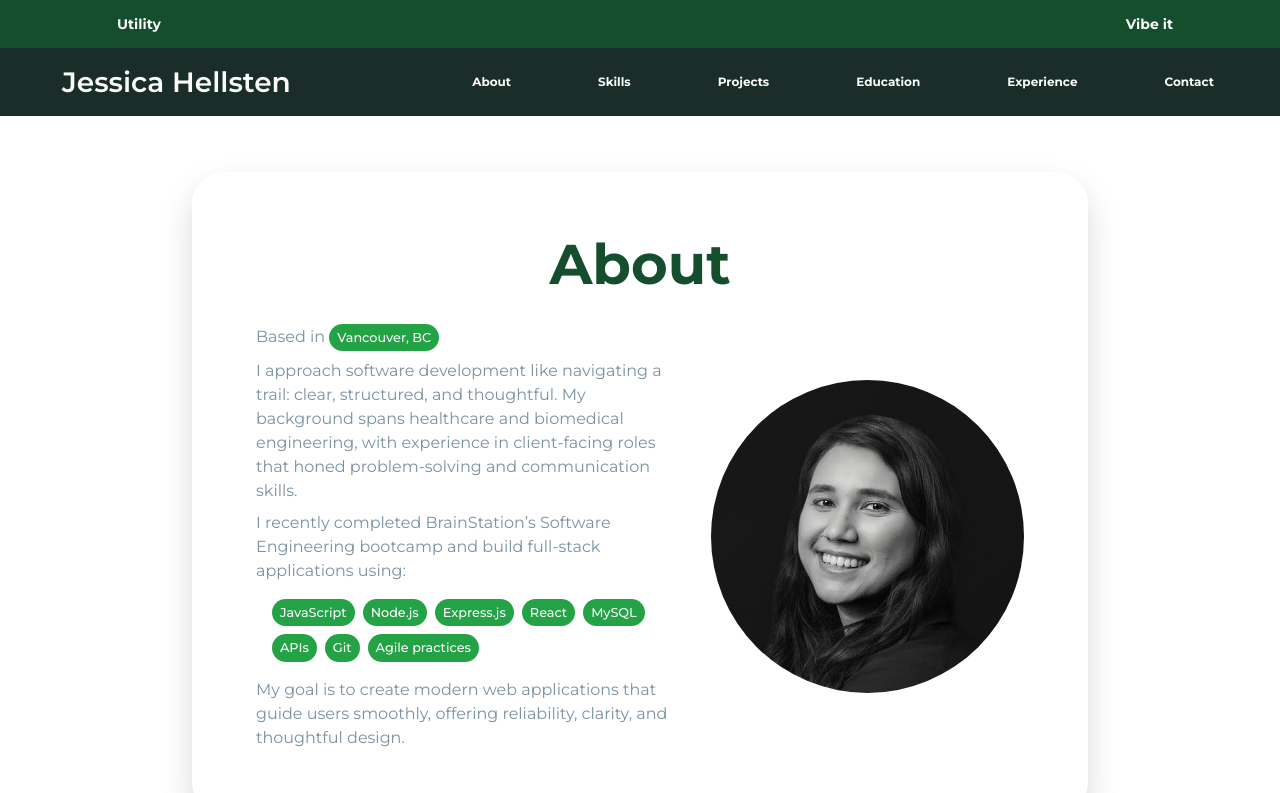
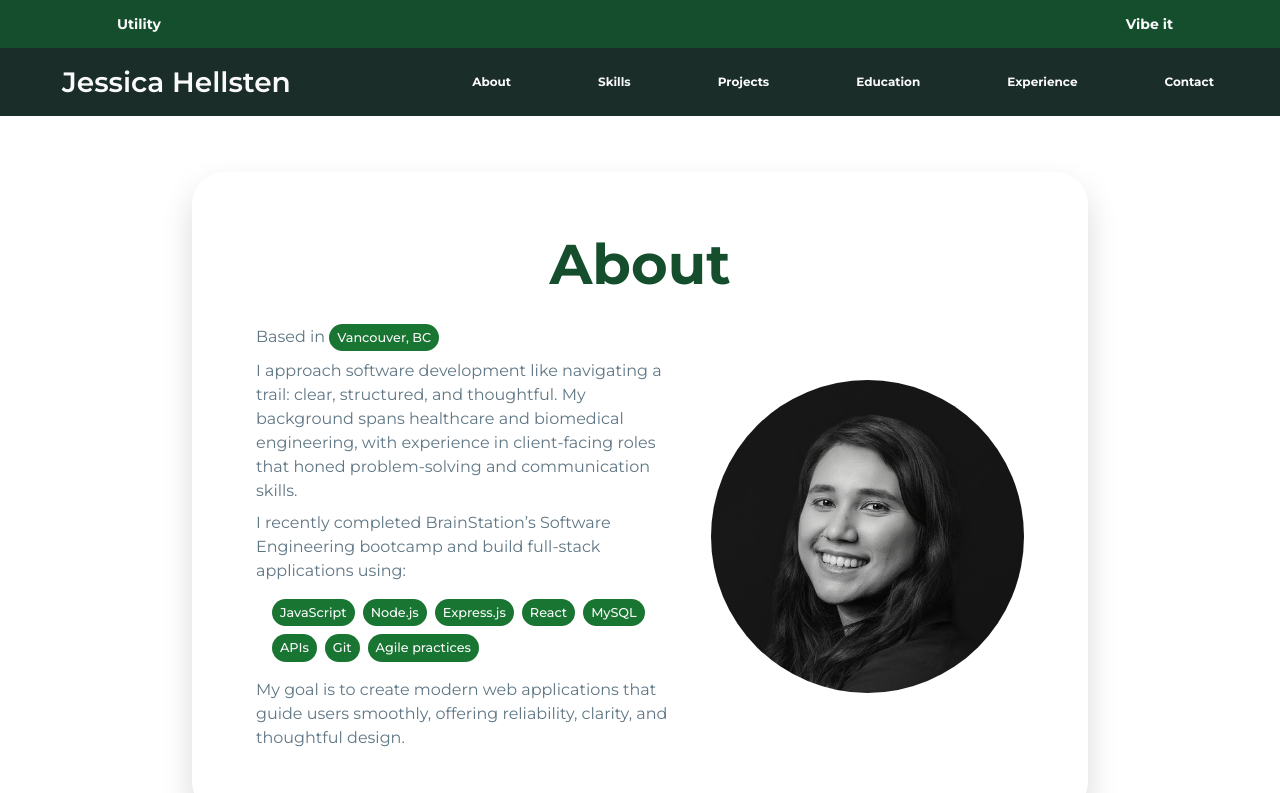
Before and after one commit to hellsten/jessicahellsten-website, a React (Vite) app: page / in a window 1280 px wide. Shown: the top 793 px of the page. Built offline with nearby package versions, Linux system fonts and the light colour scheme.

Commit message:
Added accessibility coloring

```diff
--- a/src/components/Education/Education.scss
+++ b/src/components/Education/Education.scss
@@ -89,10 +89,10 @@
     line-height: 1.5rem;
     gap: 2rem;
     padding: 3rem;
-    box-shadow: 0 0.5rem 1rem rgba(0, 0, 0, 0.15);
+    box-shadow: 0 0.5rem 1rem rgba(0, 0, 0, 0.4);
     border-radius: 2rem;
     height: auto;
-    background-color: $green-color-tertiary;
+    background-color: $green-color-base;
     @include small-desktop{
       padding: 2rem;
       gap: 2.5rem;
@@ -130,8 +130,7 @@
     &-dates{
         font-size: 1rem;
         font-weight: 700;
-        color: $green-color-tertiary;
-        color: $green-color-accent;
+        color: $green-color-accent-light;
         @include small-desktop{
           font-size: 1rem;
         }
--- a/src/components/Footer/Footer.scss
+++ b/src/components/Footer/Footer.scss
@@ -67,7 +67,7 @@
     span {
       font-size: 2rem;
       font-weight: 700;
-      color: $green-color-secondary;
+      color: $green-color-secondary-light;
     }
   }
   &__socials {
@@ -85,7 +85,7 @@
       border-radius: 1rem;
       &:hover {
         fill: $color-white;
-        background: $green-color-secondary;
+        background: $green-color-secondary-light;
         cursor: pointer;
       }
     }
@@ -110,7 +110,7 @@
     }
     &:hover {
       color: $color-white;
-      background-color: $green-color-secondary;
+      background-color: $green-color-secondary-light;
       cursor: pointer;
     }
   }
@@ -150,7 +150,7 @@
         font-weight: 500;
         color: inherit;
         &:hover {
-          color: $green-color-secondary;
+          color: $green-color-secondary-light;
           cursor: pointer;
         }
       }
@@ -180,7 +180,7 @@ a {
   font-weight: 500;
         color: inherit;
         &:hover {
-          color: $green-color-secondary;
+          color: $green-color-secondary-light;
           cursor: pointer;
         }
       }
@@ -209,7 +209,7 @@ a {
   font-weight: 500;
         color: inherit;
         &:hover {
-          color: $green-color-secondary;
+          color: $green-color-secondary-light;
           cursor: pointer;
         }
       }
--- a/src/styles/_colors.scss
+++ b/src/styles/_colors.scss
@@ -1,8 +1,18 @@
+$white: #FFFFFF;
 $color-white: #FAFAFA;
 
 //green color palette
 $green-color-base: #111A1B;
 $green-color-tertiary: #1A2D28;
 $green-color-primary: #144E2D;
-$green-color-secondary: #24A346;
-$green-color-accent: #7B929F;
+
+// $green-color-secondary: #24A346;
+//  $green-color-secondary: #1E8A3B;
+$green-color-secondary: #187532;
+//  $green-color-secondary: #2E8F4B;
+$green-color-secondary-light: #3FAF5F;
+
+
+$green-color-accent-light: #7B929F;
+$green-color-accent: #5F7684;
+//$green-color-accent: #4F6673;;
```
